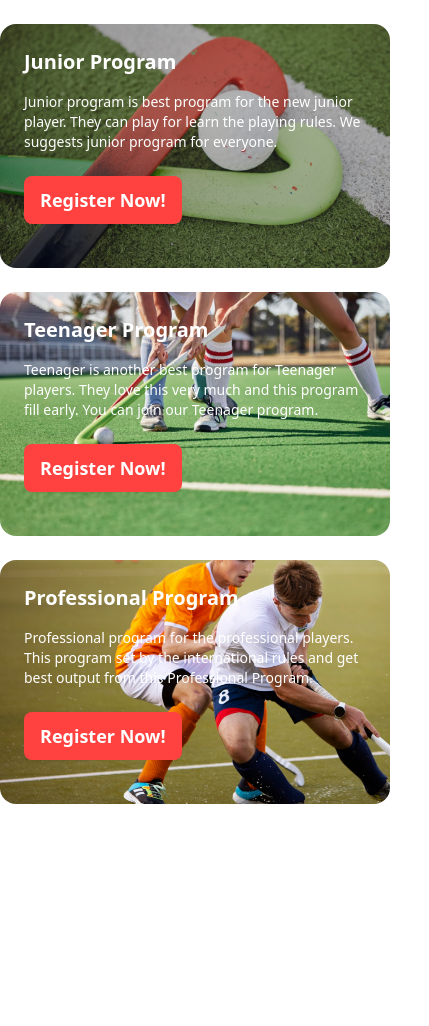
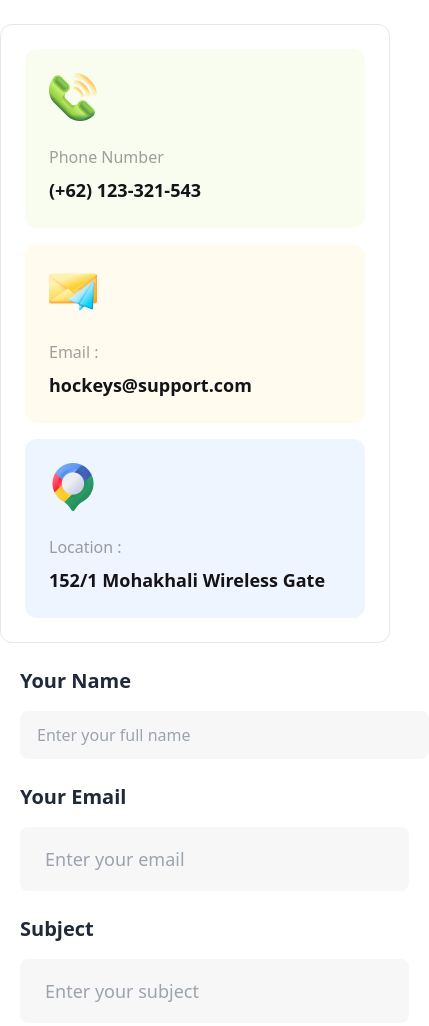
Before and after one commit to TajTanvir1/A3-Practice, a plain HTML site: page Test.html in a window 390 px wide. Shown: the top 1026 px of the page, 429 px wide, since content can reach past the window. Before the commit the page ends 844 px from the top, so only its background shows below. Drawn offline with nearby package versions, Linux system fonts and the light colour scheme.

Commit message:
Responsive check

```diff
--- a/Test.html
+++ b/Test.html
@@ -25,40 +25,65 @@
 </head>
 
 <body>
-    <div class="">
-        <div class="flex flex-col lg:flex-row lg:gap-6 justify-between">
-            <!-- Program 1 -->
-            <div
-                class="bg-[linear-gradient(45deg,rgba(0,0,0,0.4),rgba(0,0,0,0.2)),url(Images/2.png)]  bg-cover rounded-2xl lg:bg-contain bg-no-repeat lg:h-[338px] h-[244px] lg:px-10 px-6 lg:mt-12 mt-6">
-                <h3 class="lg:pt-24 lg:text-[28px] text-xl font-extrabold text-white pt-6">Junior Program</h3>
-                <p class="text-sm mt-4 mb-6 text-white lg:w-[495px]">Junior program is best program for the new junior
-                    player. They can play for learn the playing rules. We suggests junior program for everyone.
-                </p>
-                <a class="btn bg-[#FF4240] text-white px-4 lg:px-6 border-none text-lg lg:text-xl">Register Now!</a>
+    <div class="flex flex-col lg:flex-row">
+        <div class="mt-6 p-6 border rounded-xl">
+            <!-- Phone Number -->
+            <div class="p-6 lg:w-[287px] bg-[#bced6d1a] rounded-xl">
+                <img src="Images/Group 1171275317.png" alt="">
+                <p class="mt-6 mb-2 text-[#13131866]">Phone Number</p>
+                <p class="text-[#131318] text-[18px] font-extrabold">(+62) 123-321-543</p>
             </div>
-            <!-- Program 2 -->
-            <div
-                class="bg-[url(Images/3.png)] bg-cover rounded-2xl lg:bg-contain bg-no-repeat lg:h-[338px] h-[244px] lg:px-10 px-6 lg:mt-12 mt-6">
-                <h3 class="lg:pt-24 lg:text-[28px] text-xl font-extrabold text-white pt-6">Teenager Program</h3>
-                <p class="text-sm mt-4 mb-6 text-white lg:w-[495px]">Teenager is another best program for Teenager
-                    players. They love this very much and this program fill early. You can join our Teenager program.
-                </p>
-                <a class="btn bg-[#FF4240] text-white px-4 lg:px-6 border-none text-lg lg:text-xl">Register Now!</a>
+            <!-- Email -->
+            <div class="p-6 mt-4 lg:w-[287px] bg-[#FDDD5F1A] rounded-xl">
+                <img src="Images/Group 1171275318.png" alt="">
+                <p class="mt-6 mb-2 text-[#13131866]">Email : </p>
+                <p class="text-[#131318] text-[18px] font-extrabold">hockeys@support.com</p>
             </div>
-        </div>
-        <!-- Program 3 -->
-        <div
-            class="bg-[url(Images/4.png)] bg-cover lg:bg-fit rounded-2xl bg-no-repeat lg:h-[450px] h-[244px] lg:px-10 px-6 mt-6">
-            <h3 class="lg:pt-52 lg:text-[28px] text-xl font-extrabold text-white pt-6">
-                Professional Program
-            </h3>
-            <p class="text-sm mt-4 mb-6 text-white lg:w-[495px]">
-                Professional program for the professional players. This program set by the international rules and get
-                best output from this Professional Program.
-            </p>
-            <a class="btn bg-[#FF4240] text-white px-4 lg:px-6 border-none text-lg lg:text-xl">Register Now!</a>
-        </div>
-    </div>
+            <!-- Location -->
+            <div class="p-6 mt-4 lg:w-[287px] bg-[#629CF31A] rounded-xl">
+                <img src="Images/Group 1171275321.png" alt="">
+                <p class="mt-6 mb-2 text-[#13131866]">Location : </p>
+                <p class="text-[#131318] text-[18px] font-extrabold">152/1 Mohakhali Wireless Gate</p>
+            </div>
+         </div>
+
+         <!-- Input Field -->
+         <div class="mx-auto">
+            <div class="flex flex-col lg:flex-row">
+                <!-- Name Input -->
+            <div class="mt-6 pl-[20px]">
+                <h3 class="text-xl font-bold mb-4">Your Name</h3>
+                <input type="text" placeholder="Enter your full name" class="input pr-40 bg-[#13131808]" />
+            </div>
+            <!-- Email Input -->
+            <div class="mt-6 pl-[20px]">
+                <h3 class="text-xl font-bold mb-4">Your Email</h3>
+                <input type="text" placeholder="Enter your email" class="input input-lg w-[95%] max-w-[410px]  bg-[#13131808]" />
+            </div>
+            </div>
+
+            <div class="flex flex-col lg:flex-row">
+                <!-- Subject Input -->
+            <div class="mt-6 pl-[20px]">
+                <h3 class="text-xl font-bold mb-4">Subject</h3>
+                <input type="text" placeholder="Enter your subject" class="input input-lg w-[95%] max-w-[410px]  bg-[#13131808]" />
+            </div>
+            <!-- Phone Number Input -->
+            <div class="mt-6 pl-[20px]">
+                <h3 class="text-xl font-bold mb-4">Phone Number</h3>
+                <input type="text" placeholder="Enter your phone number" class="input input-lg w-[95%] max-w-[410px]  bg-[#13131808]" />
+            </div>
+            </div>
+            <!-- Message Input -->
+            <div class="mt-6 pl-[20px]">
+                <h3 class="text-xl font-bold mb-4">Message</h3>
+                <input type="text" placeholder="Write your message" class="input input-lg w-[100%] h-[200px] lg:h-[280px] bg-[#13131808] placeholder:text-start" />
+            </div>
+            <div class="mt-6 pl-[20px]">
+              <a class="btn bg-[#FF4240] text-white px-4 lg:px-6 border-none text-lg lg:text-xl w-[100%]">Send Message</a>
+            </div>
+         </div>
+     </div>
 </body>
 
 </html>
```
Also changed, not shown: index.html (+10 -10 lines).
